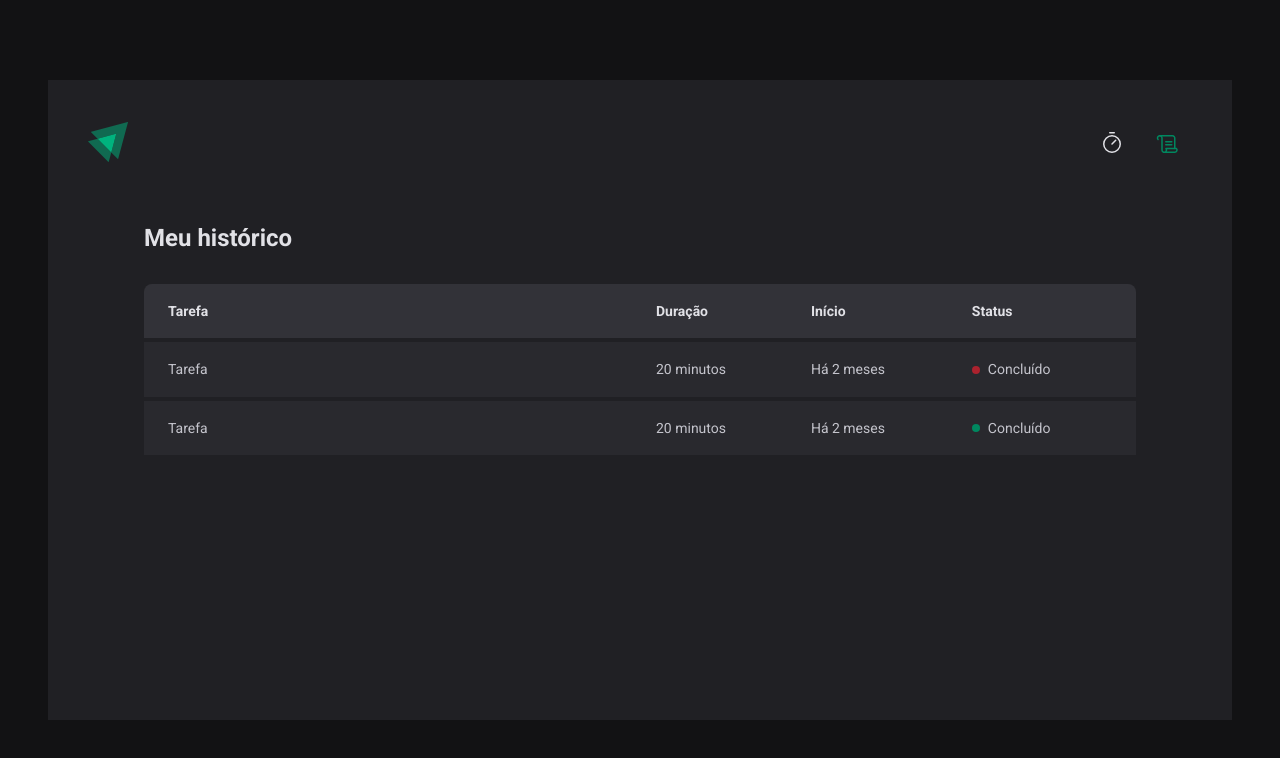
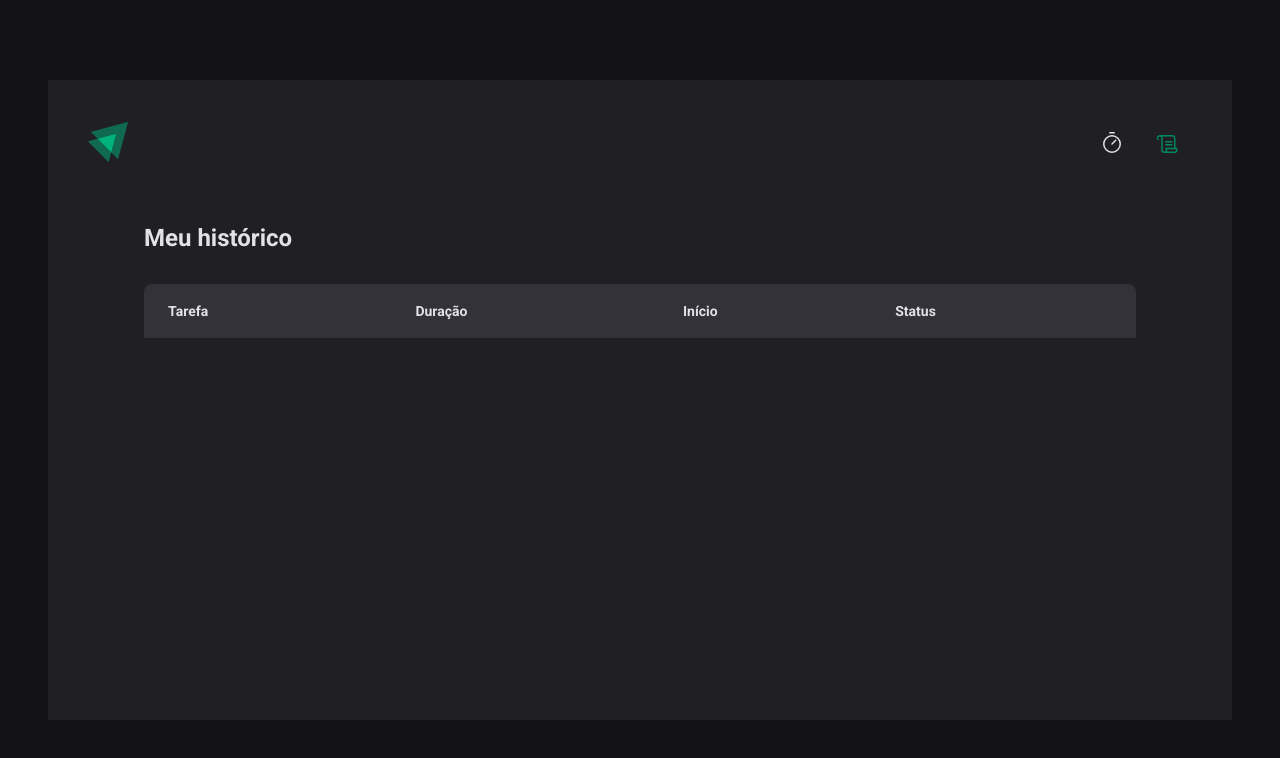
Before and after one commit to Gustavoph/ignite-timer, a React (Vite) app: page /history in a window 1280 px wide. Shown: the top 758 px of the page. Built offline with nearby package versions, Linux system fonts and the light colour scheme.

Commit message:
feat: add a Cycles context

```diff
--- a/src/App.tsx
+++ b/src/App.tsx
@@ -4,14 +4,17 @@ import { BrowserRouter } from 'react-router-dom'
 import { Router } from './routes'
 import { GlobalStyle } from './styles/global'
 import { defaultTheme } from './styles/themes/default'
+import { CyclesProvider } from './contexts/CyclesContext'
 
 export function App() {
   return (
     <BrowserRouter>
-      <ThemeProvider theme={defaultTheme}>
-        <Router />
-        <GlobalStyle />
-      </ThemeProvider>
+      <CyclesProvider>
+        <ThemeProvider theme={defaultTheme}>
+          <Router />
+          <GlobalStyle />
+        </ThemeProvider>
+      </CyclesProvider>
     </BrowserRouter>
   )
 }
--- /dev/null
+++ b/src/contexts/CyclesContext.tsx
@@ -0,0 +1,100 @@
+import { createContext, PropsWithChildren, useContext, useState } from 'react'
+
+interface Cycle {
+  id: string
+  task: string
+  startDate: Date
+  minutesAmount: number
+  interruptedDate?: Date
+  finishedDate?: Date
+}
+interface CreateCycleData {
+  task: string
+  minutesAmount: number
+}
+
+interface CyclesContextData {
+  cycles: Cycle[]
+  amountSecondsPassed: number
+  activeCycleId: string | null
+  activeCycle: Cycle | undefined
+  interruptCurrentCycle: () => void
+  markCurrentCycleAsFinished: () => void
+  setSecondsPassed: (seconds: number) => void
+  createNewCycle: (data: CreateCycleData) => void
+}
+
+export const CyclesContext = createContext({} as CyclesContextData)
+
+export function CyclesProvider({ children }: PropsWithChildren) {
+  const [cycles, setCycles] = useState<Cycle[]>([])
+  const [activeCycleId, setActiveCycleId] = useState<string | null>(null)
+  const [amountSecondsPassed, setAmountSecondsPassed] = useState<number>(0)
+
+  const activeCycle = cycles.find((cycle) => cycle.id === activeCycleId)
+
+  function markCurrentCycleAsFinished() {
+    setCycles((cycles) =>
+      cycles.map((cycle) => {
+        if (cycle.id === activeCycleId) {
+          return { ...cycle, finishedDate: new Date() }
+        } else {
+          return cycle
+        }
+      }),
+    )
+
+    setActiveCycleId(null)
+  }
+
+  function createNewCycle(data: CreateCycleData) {
+    const newCycle: Cycle = {
+      id: new Date().getTime().toString(),
+      task: data.task,
+      minutesAmount: data.minutesAmount,
+      startDate: new Date(),
+    }
+
+    setActiveCycleId(newCycle.id)
+    setCycles((state) => [...state, newCycle])
+    setAmountSecondsPassed(0)
+  }
+
+  function interruptCurrentCycle() {
+    setCycles((cycles) =>
+      cycles.map((cycle) => {
+        if (cycle.id === activeCycleId) {
+          console.log('Aqui')
+          return { ...cycle, interruptedDate: new Date() }
+        } else {
+          return cycle
+        }
+      }),
+    )
+
+    setActiveCycleId(null)
+  }
+
+  function setSecondsPassed(seconds: number) {
+    setAmountSecondsPassed(seconds)
+  }
+
+  return (
+    <CyclesContext.Provider
+      value={{
+        cycles,
+        activeCycle,
+        activeCycleId,
+        createNewCycle,
+        setSecondsPassed,
+        amountSecondsPassed,
+        interruptCurrentCycle,
+        markCurrentCycleAsFinished,
+      }}
+    >
+      {children}
+    </CyclesContext.Provider>
+  )
+}
+
+export const useCycles = () => useContext(CyclesContext)
--- a/src/pages/History/index.tsx
+++ b/src/pages/History/index.tsx
@@ -1,6 +1,12 @@
+import ptBR from 'date-fns/locale/pt-BR'
+import { formatDistanceToNow } from 'date-fns'
+
 import * as S from './styled'
+import { useCycles } from '../../contexts/CyclesContext'
 
 export function History() {
+  const { cycles } = useCycles()
+
   return (
     <S.HistoryContainer>
       <h1>Meu histórico</h1>
@@ -16,22 +22,31 @@ export function History() {
             </tr>
           </thead>
           <tbody>
-            <tr>
-              <td>Tarefa</td>
-              <td>20 minutos</td>
-              <td>Há 2 meses</td>
-              <td>
-                <S.Status statusColor="red">Concluído</S.Status>
-              </td>
-            </tr>
-            <tr>
-              <td>Tarefa</td>
-              <td>20 minutos</td>
-              <td>Há 2 meses</td>
-              <td>
-                <S.Status statusColor="green">Concluído</S.Status>
-              </td>
-            </tr>
+            {cycles.map((cycle) => (
+              <tr key={cycle.id}>
+                <td>{cycle.task}</td>
+                <td>{cycle.minutesAmount}</td>
+                <td>
+                  {formatDistanceToNow(cycle.startDate, {
+                    addSuffix: true,
+                    locale: ptBR,
+                  })}
+                </td>
+                <td>
+                  {cycle.finishedDate && (
+                    <S.Status statusColor="green">Concluído</S.Status>
+                  )}
+
+                  {cycle.interruptedDate && (
+                    <S.Status statusColor="red">Interrompido</S.Status>
+                  )}
+
+                  {!cycle.interruptedDate && !cycle.finishedDate && (
+                    <S.Status statusColor="yellow">Em andamento</S.Status>
+                  )}
+                </td>
+              </tr>
+            ))}
           </tbody>
         </table>
       </S.HistoryList>
--- a/src/pages/Home/components/CountDown/index.tsx
+++ b/src/pages/Home/components/CountDown/index.tsx
@@ -1,6 +1,6 @@
 import { differenceInSeconds } from 'date-fns'
-import { useContext, useEffect } from 'react'
-import { CyclesContext } from '../..'
+import { useEffect } from 'react'
+import { useCycles } from '../../../../contexts/CyclesContext'
 import * as S from './styles'
 
 export function CountDown() {
@@ -10,7 +10,7 @@ export function CountDown() {
     markCurrentCycleAsFinished,
     setSecondsPassed,
     amountSecondsPassed,
-  } = useContext(CyclesContext)
+  } = useCycles()
   const totalSeconds = activeCycle ? activeCycle.minutesAmount * 60 : 0
 
   useEffect(() => {
--- a/src/pages/Home/components/NewCycleForm/index.tsx
+++ b/src/pages/Home/components/NewCycleForm/index.tsx
@@ -1,10 +1,10 @@
-import { useContext } from 'react'
 import { useFormContext } from 'react-hook-form'
-import { CyclesContext } from '../..'
+
 import * as S from './styles'
+import { useCycles } from '../../../../contexts/CyclesContext'
 
 export function NewCycleForm() {
-  const { activeCycle } = useContext(CyclesContext)
+  const { activeCycle } = useCycles()
   const { register } = useFormContext()
 
   return (
--- a/src/pages/Home/index.tsx
+++ b/src/pages/Home/index.tsx
@@ -1,12 +1,12 @@
 import * as z from 'zod'
-import { Play } from 'phosphor-react'
+import { HandPalm, Play } from 'phosphor-react'
+import { zodResolver } from '@hookform/resolvers/zod'
 import { useForm, FormProvider } from 'react-hook-form'
-import { createContext, useState } from 'react'
-import { zodResolver } from '@hookform/resolvers/zod'
 
 import * as S from './styles'
 import { CountDown } from './components/CountDown'
 import { NewCycleForm } from './components/NewCycleForm'
+import { useCycles } from '../../contexts/CyclesContext'
 
 const createNewCycleFormSchema = z.object({
   task: z.string().min(1, 'Informe uma tarefa'),
@@ -18,41 +18,8 @@ const createNewCycleFormSchema = z.object({
 
 type CreateNewCycleType = z.infer<typeof createNewCycleFormSchema>
 
-interface Cycle {
-  id: string
-  task: string
-  startDate: Date
-  minutesAmount: number
-  interruptedDate?: Date
-}
-
-interface CyclesContextData {
-  activeCycle: Cycle | undefined
-  activeCycleId: string | null
-  amountSecondsPassed: number
-  markCurrentCycleAsFinished: () => void
-  setSecondsPassed: (seconds: number) => void
-}
-
-export const CyclesContext = createContext({} as CyclesContextData)
-
 export function Home() {
-  const [cycles, setCycles] = useState<Cycle[]>([])
-  const [activeCycleId, setActiveCycleId] = useState<string | null>(null)
-  const [amountSecondsPassed, setAmountSecondsPassed] = useState<number>(0)
-  const activeCycle = cycles.find((cycle) => cycle.id === activeCycleId)
-
-  function markCurrentCycleAsFinished() {
-    setCycles((cycles) =>
-      cycles.map((cycle) => {
-        if (cycle.id === String(activeCycle)) {
-          return { ...cycle, finishedDate: new Date() }
-        } else {
-          return cycle
-        }
-      }),
-    )
-  }
+  const { createNewCycle, interruptCurrentCycle, activeCycle } = useCycles()
 
   const newCycleForm = useForm<CreateNewCycleType>({
     resolver: zodResolver(createNewCycleFormSchema),
@@ -65,62 +32,25 @@ export function Home() {
   const { handleSubmit, watch, reset } = newCycleForm
 
   function handleCreateNewCycle(data: CreateNewCycleType) {
-    console.log(data)
-    const newCycle: Cycle = {
-      id: new Date().getTime().toString(),
-      task: data.task,
-      minutesAmount: data.minutesAmount,
-      startDate: new Date(),
-    }
-
-    setActiveCycleId(newCycle.id)
-    setCycles((state) => [...state, newCycle])
-    setAmountSecondsPassed(0)
+    createNewCycle(data)
     reset()
-  }
-
-  function handleInterruptCycle() {
-    setCycles((cycles) =>
-      cycles.map((cycle) => {
-        if (cycle.id === String(activeCycle)) {
-          return { ...cycle, interruptedDate: new Date() }
-        } else {
-          return cycle
-        }
-      }),
-    )
-
-    setActiveCycleId(null)
-  }
-
-  function setSecondsPassed(seconds: number) {
-    setAmountSecondsPassed(seconds)
   }
 
   const task = watch('task')
   const isDisabledSubmit = !task
 
   return (
-    <CyclesContext.Provider
-      value={{
-        activeCycle,
-        activeCycleId,
-        markCurrentCycleAsFinished,
-        amountSecondsPassed,
-        setSecondsPassed,
-      }}
-    >
     <S.HomeContainer>
+      <form onSubmit={handleSubmit(handleCreateNewCycle)}>
         <FormProvider {...newCycleForm}>
           <NewCycleForm />
         </FormProvider>
 
         <CountDown />
 
-        <form onSubmit={handleSubmit(handleCreateNewCycle)}>
         {activeCycle ? (
-            <S.StopCountDownButton type="button" onClick={handleInterruptCycle}>
-              <Play size={24} />
+          <S.StopCountDownButton type="button" onClick={interruptCurrentCycle}>
+            <HandPalm size={24} />
             Parar
           </S.StopCountDownButton>
         ) : (
@@ -131,6 +61,5 @@ export function Home() {
         )}
       </form>
     </S.HomeContainer>
-    </CyclesContext.Provider>
   )
 }
```
Lines whose indentation alone changed are shown as unchanged.
